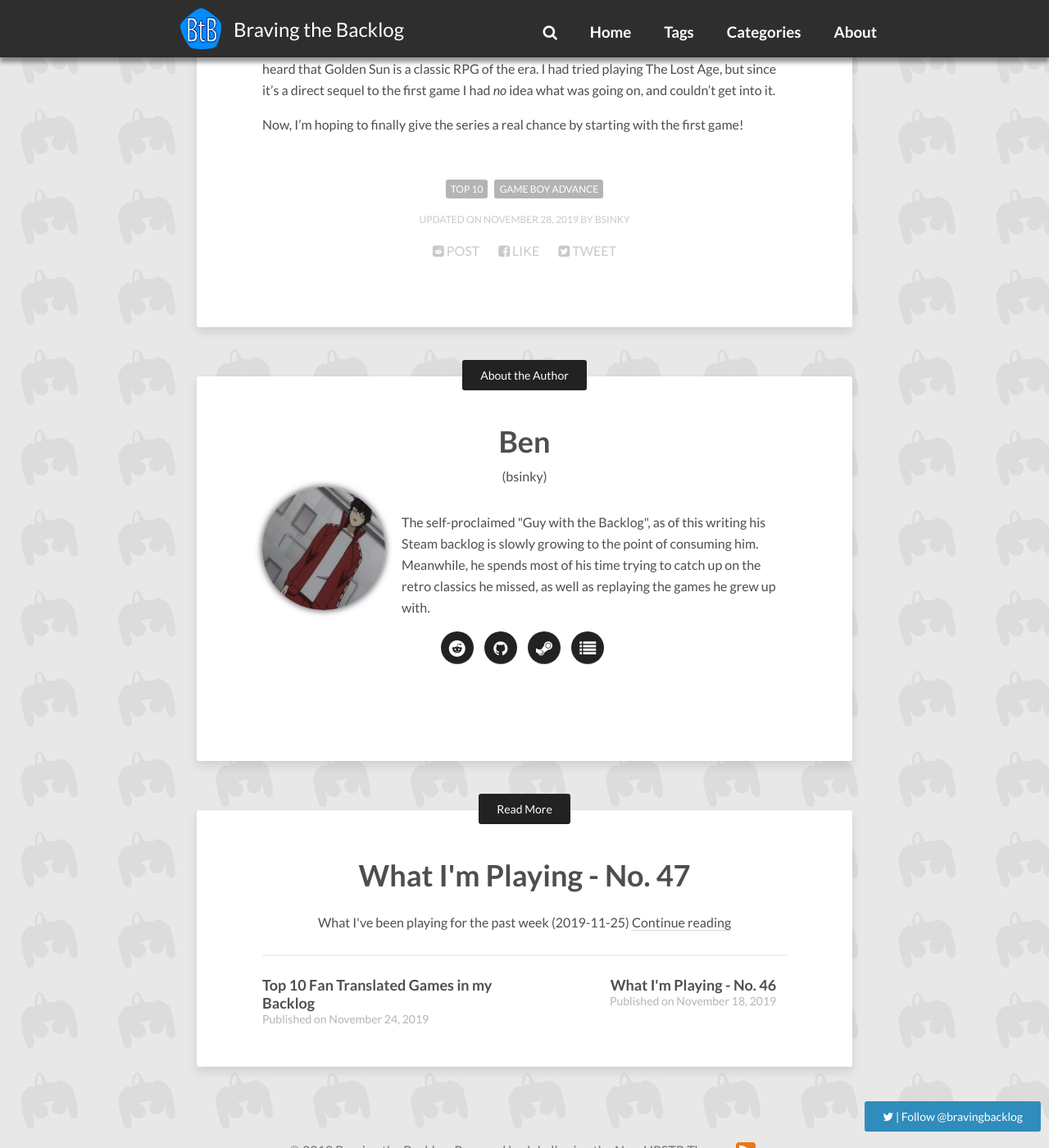
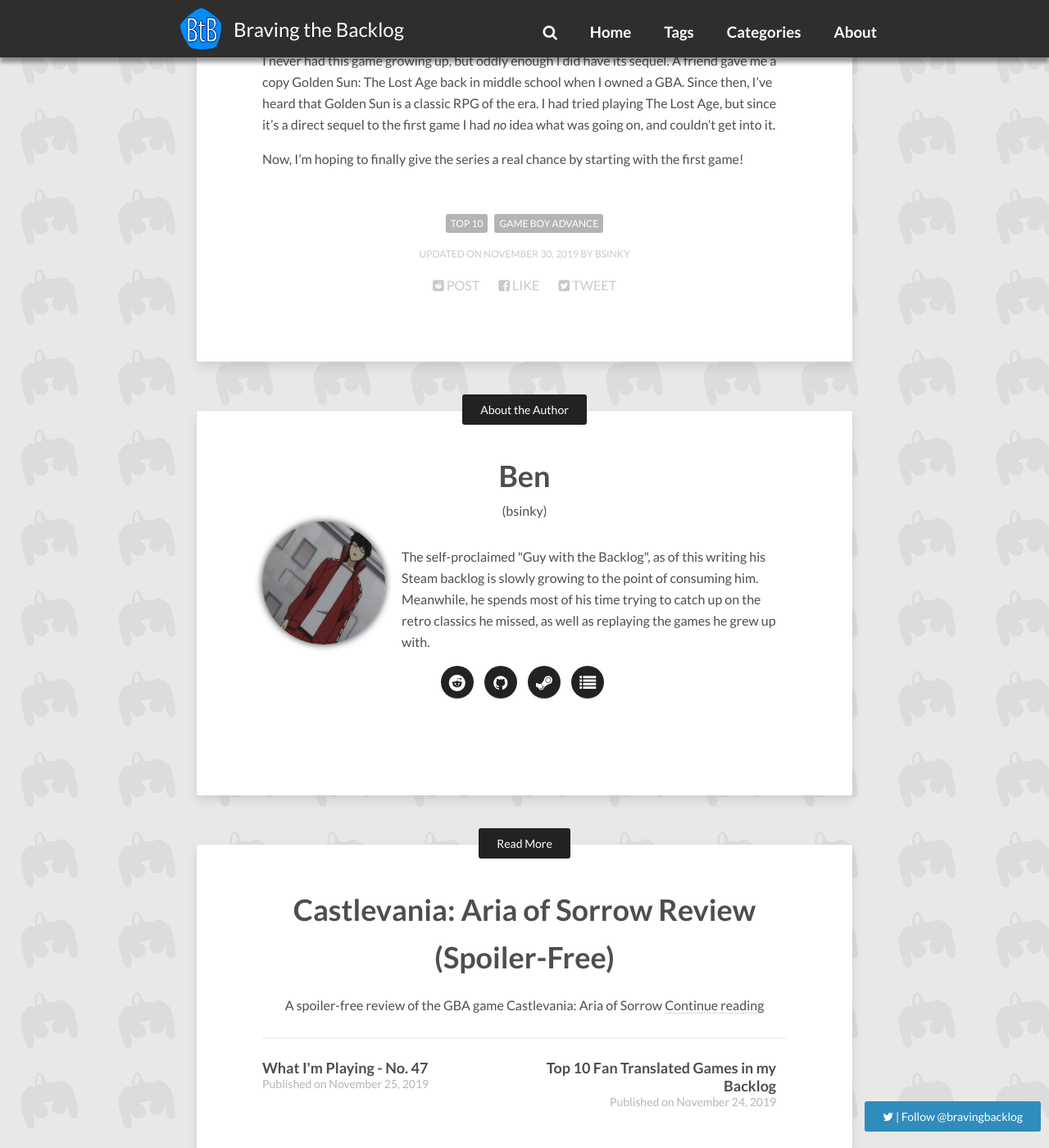
Before and after one commit to BravingTheBacklog/bravingthebacklog.github.io, a Jekyll site: the page built from _posts/2019-04-05-top-10-gba-games-in-my-backlog.md, in a window 1280 px wide and 1400 px high, scrolled down 8313 px. Shown: the whole window at 82% size. Built offline with Jekyll 4.4.1, drawn with Linux system fonts in a browser that asks for light colours; nearby versions of some CDN libraries; comment, search, counter and statistics services are not loaded; some of the changed lines change nothing that is shown; some of the changed text lies outside the part shown.

Commit message:
Spoiler-free Castlevania: Aria of Sorrow review

```diff
--- a/_posts/2019-04-05-top-10-gba-games-in-my-backlog.md
+++ b/_posts/2019-04-05-top-10-gba-games-in-my-backlog.md
@@ -19,7 +19,7 @@
 image:
   feature: feature-gameboyadvance.jpg
 layout: post
-modified: 2019-11-28
+modified: 2019-11-30
 tags:
 - Top 10
 - Game Boy Advance
@@ -160,7 +160,10 @@
 honestly don't know much about it. I do know there are a *ton* of sequels to it
 though, so if it clicks with me I definitely know where to turn for more.
 
-## 3. {% include game.html game="Castlevania Aria of Sorrow" %}
+## 3. {% include game.html game="Castlevania Aria of Sorrow" checkmark="" %}
+
+**Edit:** Finished! Check out [my spoiler-free review here]({% post_url
+2019-11-30-castlevania-aria-of-sorrow-review %})!
 
 I've heard good things about this entry in the Castlevania series. While I may
 not see it praised as often as Symphony of the Night, from what I've heard Aria
--- /dev/null
+++ b/_posts/2019-11-30-castlevania-aria-of-sorrow-review.md
@@ -0,0 +1,208 @@
+---
+layout: post
+title: "Castlevania: Aria of Sorrow Review (Spoiler-Free)"
+author: bsinky
+description: "A spoiler-free review of the GBA game Castlevania: Aria of Sorrow"
+date: 2019-11-30
+modified: 2019-11-30
+categories: [Review]
+tags: [Spoiler-Free,Review,Castlevania,Metroidvania,GBA]
+image:
+  feature: feature-castlevania-aria-of-sorrow-review.jpg
+  thumb: feature-castlevania-aria-of-sorrow-review-thumb.jpg
+---
+
+The third and final Castlevania game released for the Game Boy Advance,
+Castlevania: Aria of Sorrow released in North America on May 6, 2003. It follows
+the same gameplay style as its two predecessors on the GBA, which were in turn
+inspired by Symphony of the Night. But how does it stack up to that wonderful
+game? I was delighted to find that the competition between the two is remarkably
+close!
+
+<!--more-->
+
+<figure class="half">
+    <a href="https://i.imgur.com/2QvEV7L.png"><img src="https://i.imgur.com/2QvEV7Lm.png"/></a>
+    <a href="https://i.imgur.com/2E69tE6.png"><img src="https://i.imgur.com/2E69tE6m.png"/></a>
+</figure>
+
+## Japan, 2035
+
+On the day of the solar eclipse, transfer student Soma Cruz is visiting the
+shrine. Upon arriving, he blacks out, and wakes up in strange castle with his
+friend Mina nearby. They are approached by the enigmatic Genya Arikado. He
+informs them that they are in Dracula's Castle, which has been sealed inside the
+eclipse. After Soma defeats a monster and somehow absorbs its soul, Genya tells
+Soma to reach the master's chamber, and that this is the only way he and Mina
+will be able to leave. With no choice but to follow this advice, he sets out to
+explore the castle, guided by the player's hand.
+
+<figure class="half">
+    <a href="https://i.imgur.com/bc55J7Q.png"><img src="https://i.imgur.com/bc55J7Qm.png"/></a>
+    <a href="https://i.imgur.com/RcomXYw.png"><img src="https://i.imgur.com/RcomXYwm.png"/></a>
+</figure>
+
+Despite taking place in the year 2035, in Japan, the setting doesn't feel any
+different from Symphony of the Night's castle. If the game didn't explicitly say
+it was 2035, and in Japan, there isn't much indication of either in the game.
+Mina and a few enemies have voice clips of Japanese dialogue, but that's about
+the only clue. This isn't a problem, since the setting is really Dracula's
+Castle which, due to its chaotic nature, has changed layout in the few hundred
+years since Symphony of the Night, but otherwise remains the same.
+
+The story itself feels slightly more involved than Symphony of the Night. For
+one, there's more characters involved. Soma, Mina, and Genya are all introduced
+right away. But eventually, Yoko, Graham, J, and Hammer are introduced. Hammer
+doesn't play a role in the story, and simply serves as the game's shopkeeper,
+but all the other characters do have some role to play. It's not a complicated
+plot, but it's solid and enjoyable to watch unfold as you explore the castle.
+
+<figure class="third">
+    <a href="https://i.imgur.com/uruZfV4.png"><img src="https://i.imgur.com/uruZfV4m.png"/></a>
+    <a href="https://i.imgur.com/gJHPhlz.png"><img src="https://i.imgur.com/gJHPhlzm.png"/></a>
+    <a href="https://i.imgur.com/x2TriYS.png"><img src="https://i.imgur.com/x2TriYSm.png"/></a>
+</figure>
+
+Following in Symphony of the Night's footsteps, Aria of Sorrow features a
+familiar yet different version of Dracula's Castle. The map is large, and in
+classic metroidvania fashion, you'll find areas you can't explore until finding
+a certain ability. One element from Symphony of the Night that isn't present
+here are Life Bottles and Heart Max Up items. In Symphony of the Night, you'd
+find these around the castle, and some were hidden and made for a nice reward
+for careful exploration. Aria of Sorrow does have non-essential hidden items as
+a reward for the diligent explorer, but it lacks the maximum Health/Hearts
+upgrades. As a Metroid fan used to having lots of collectibles like these hidden
+around, I really missed something like this in Aria of Sorrow.
+
+<figure class="half">
+    <a href="https://i.imgur.com/LOUfKOf.png"><img src="https://i.imgur.com/LOUfKOfm.png"/></a>
+    <a href="https://i.imgur.com/DKK12YU.png"><img src="https://i.imgur.com/DKK12YUm.png"/></a>
+</figure>
+
+## Slaying Monsters and Taking Souls
+
+Equipment is split into three categories: weapons, armor, and accessories. Soma
+can equip one of each type at a time. This is fewer slots than Symphony of the
+Night, but I really didn't mind at all. There's still plenty of options for each
+category, and you find better equipment frequently enough with just three
+equipment slots.
+
+The controls are very tight. Soma moves and responds well, and this lends itself
+to very enjoyable combat. You can attack to the left or right, as well as crouch
+and attack left or right while on the ground. The one thing I miss is the
+ability to attack diagonally downward to the left or right, which is something
+you could do in Symphony of the Night. The lack of that option is made up for by
+the inclusion of several weapon types, like greatswords that swing in an arc,
+allowing you to hit enemies above you, and lances that first hit low before
+extending to hit far to the side.
+
+<figure class="third">
+    <a href="https://i.imgur.com/RQAo2Mt.png"><img src="https://i.imgur.com/RQAo2Mtm.png"/></a>
+    <a href="https://i.imgur.com/vtLdsqA.png"><img src="https://i.imgur.com/vtLdsqAm.png"/></a>
+    <a href="https://i.imgur.com/5MUudyS.png"><img src="https://i.imgur.com/5MUudySm.png"/></a>
+</figure>
+
+### Souls
+
+At the heart of combat and even traversal and progression is the soul system.
+There are three types of equippable souls, and ability souls that function like
+Symphony of the Night's relics and can be toggled off and on.
+
+Similarly to equipment, Soma can equip one of each type of soul at a time,
+except for the ability souls which can all be toggled independently. Red souls
+serve as a replacement for subweapons, and offer a secondary attack that costs
+MP to use, while blue souls offer either a passive ability or another attack,
+and also cost MP. Yellow souls offer a variety of passive effects. Some are
+simple stat boosts, while others give you new abilities, like the ability to
+walk underwater instead of floating to the top and swimming.
+
+<figure class="third">
+    <a href="https://i.imgur.com/bneCfdV.png"><img src="https://i.imgur.com/bneCfdVm.png"/></a>
+    <a href="https://i.imgur.com/0kwlIhT.png"><img src="https://i.imgur.com/0kwlIhTm.png"/></a>
+    <a href="https://i.imgur.com/77LyTgL.png"><img src="https://i.imgur.com/77LyTgLm.png"/></a>
+</figure>
+
+One useful ability gained during a playthrough is the slide. This allows you to
+slide forward when crouched, allowing you to pass through narrow spaces and also
+move low to the floor. This can be very useful in dodging attacks, mainly during
+boss battles! It also allows you to reach new areas of the castle.
+
+<figure class="half center">
+    <a href="https://i.imgur.com/i5h6xO6.png"><img src="https://i.imgur.com/i5h6xO6m.png"/></a>
+</figure>
+
+With the exception of the souls that provide abilities required to navigate some
+parts of the castle, most souls are dropped by monsters upon their defeat. The
+drop rate varies by enemy, so getting these souls is largely based on luck. You
+may need to kill a lot of some kinds of enemies in order to get their soul drop.
+The game does provide a full bestiary in the menu that tracks your soul
+completion percentage, and shows you whether you've gotten a particular
+monster's soul already, and these are really nice features.
+
+<figure class="third">
+    <a href="https://i.imgur.com/bkVX9lz.png"><img src="https://i.imgur.com/bkVX9lzm.png"/></a>
+    <a href="https://i.imgur.com/y6PVwDR.png"><img src="https://i.imgur.com/y6PVwDRm.png"/></a>
+    <a href="https://i.imgur.com/TDGEfir.png"><img src="https://i.imgur.com/TDGEfirm.png"/></a>
+</figure>
+
+The monsters themselves are a very varied crew. There are some enemies I'm
+familiar with from Symphony of the Night, such as Castlevania staples like Axe
+Armor or Medusa Heads. Other monsters designs are new, at least they were to me,
+like Arachne and Catoblepas.
+
+<figure class="third">
+    <a href="https://i.imgur.com/6BhqYSS.png"><img src="https://i.imgur.com/6BhqYSSm.png"/></a>
+    <a href="https://i.imgur.com/pmfTwgt.png"><img src="https://i.imgur.com/pmfTwgtm.png"/></a>
+    <a href="https://i.imgur.com/PoCwMqI.png"><img src="https://i.imgur.com/PoCwMqIm.png"/></a>
+</figure>
+
+## Music on the GBA
+
+Given the more limited hardware of the GBA compared to the PlayStation, it
+should come as no surprise that the quality of the sound isn't as good as
+Symphony of the Night. That said, it is quite good given the limitations of the
+GBA. There's also a nice "Sound Mode" you unlock after beating the game that
+let's you listen to any of the music tracks, as well as any sound effects.
+
+<figure class="half center">
+    <a href="https://i.imgur.com/4obI4Aa.png"><img src="https://i.imgur.com/4obI4Aam.png"/></a>
+</figure>
+
+Another result of the GBA's limited hardware is the lack of voice acting for the
+dialogue, but this is probably a good thing! Some of the dialogue does come off
+a little awkwardly, and if it were voiced I'm sure it would sound equally odd.
+
+## Criticisms
+
+There's a "true" ending that's locked behind vague in-game hints. Without using
+a guide, it would probably take a long time to realize how to unlock this
+ending. It wasn't hard to get this ending once I looked up a guide and knew what
+I needed to do, but figuring that out on your own seems like it be *really*
+tough. Although I suppose you might not even be aware that there was another
+ending to the game.
+
+My other main complaint is the *ridiculous* difficulty spike for a certain boss
+roughly halfway through the game. I still haven't legitimately defeated this
+boss, since I used an infinite life cheat to get past them during my
+playthrough. They have powerful attacks that I couldn't dodge well, and it was
+extremely frustrating. I think it's the hardest boss in the game, and it's put
+right in the middle of the experience. It's a design choice I don't understand,
+and a big flaw in an otherwise really good game.
+
+## Closing Thoughts
+
+Castlevania: Aria of Sorrow is a very solid metroidvania game. The soul system
+is a lot of fun, and provides lots of attack options. If you're aiming for 100%
+completion though, collecting all the souls would probably be a big pain due to
+all the grinding involved though.
+
+As of this writing, I've only played this game and Symphony of the Night. I'd
+say Aria of Sorrow stands close to Symphony of the Night, but I think I
+preferred the latter by a small margin. I'm still really glad I played Aria of
+Sorrow though. Like I said, it's a really solid metroidvania, and I would
+recommend it to fans of the genre in a heartbeat!
+
+<figure class="half">
+    <a href="https://i.imgur.com/lQHXmyu.png"><img src="https://i.imgur.com/lQHXmyum.png"/></a>
+    <a href="https://i.imgur.com/y3iYkFH.png"><img src="https://i.imgur.com/y3iYkFHm.png"/></a>
+</figure>
```
Also changed, not shown: images/feature-castlevania-aria-of-sorrow-review-thumb.jpg (added), images/feature-castlevania-aria-of-sorrow-review.jpg (added).
